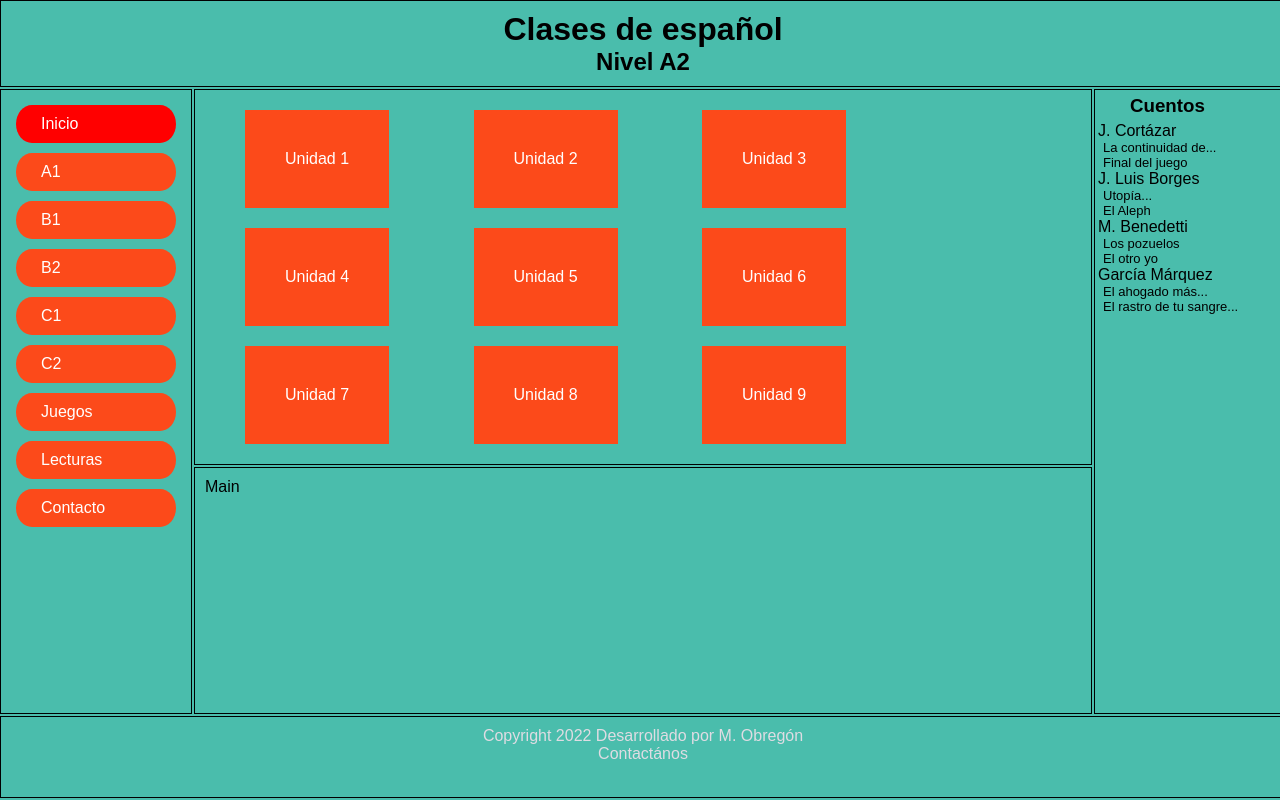
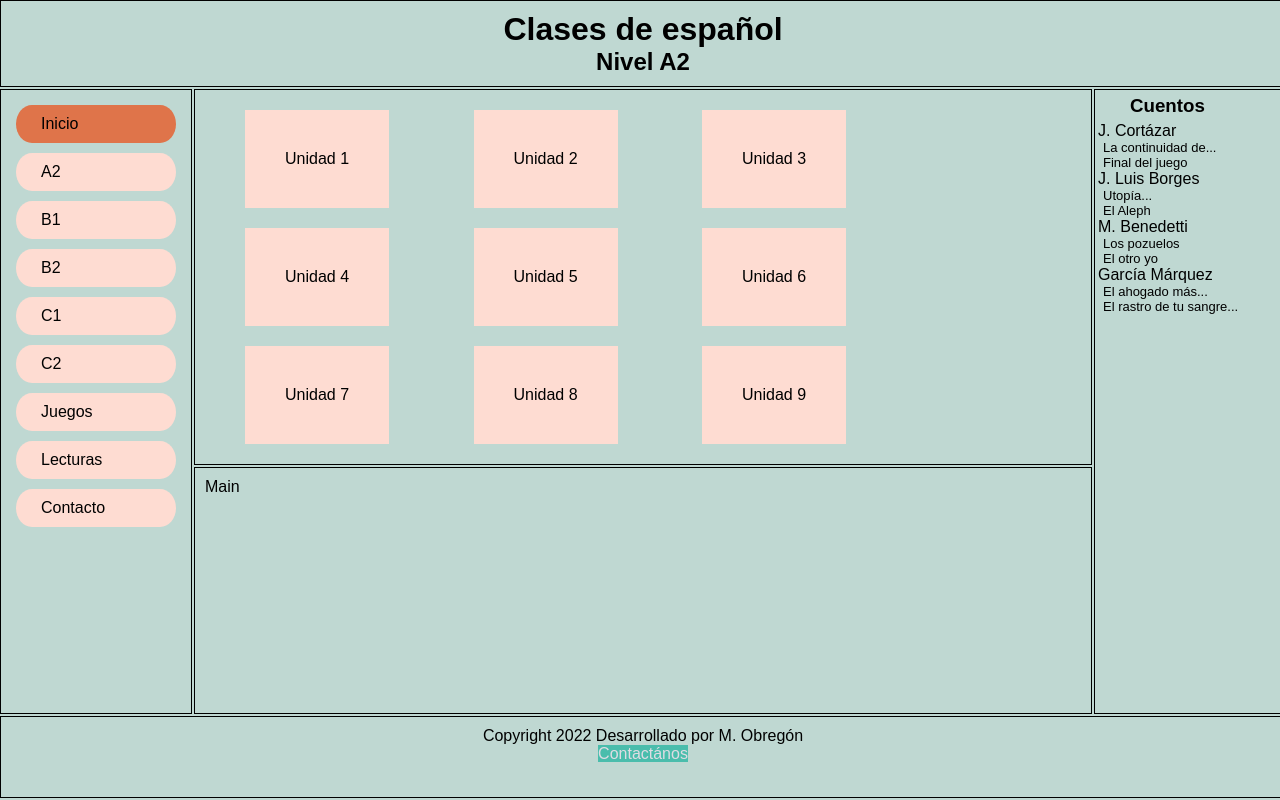
Before and after one commit to MaxiObregon/proyecto_ele, a plain HTML site: page paginas/A2.html in a window 1280 px wide. Drawn offline with Linux system fonts and the light colour scheme.

Commit message:
cambio paleta y nav

```diff
--- a/estilos.css
+++ b/estilos.css
@@ -2,7 +2,7 @@
 	margin:0px; padding: 0px;
 	box-sizing: border-box;
 	font-family: sans-serif;
-	background-color: #4ABDAC
+	background-color: #BFD8D2;
 }
 
 header, nav, section, main, footer{
@@ -10,7 +10,7 @@ header, nav, section, main, footer{
 }
 header{
 	grid-area: header;
-	text-align: center
+	text-align: center;
 }
 nav{
 	grid-area: nav;
@@ -19,7 +19,6 @@ nav{
 }
 section{
 	grid-area: section;
-	background-color: #4ABDAC;
 	flex-flow: wrap;
 }
 main{
@@ -31,7 +30,7 @@ div{
 footer{
 	grid-area: footer;
 	text-align: center;
-	color: #DFDCE3
+	color: black;
 }
 
 body{
@@ -40,8 +39,8 @@ body{
 	}
 a{
 	text-decoration: none;
-	background-color: #FC4A1A;
-	color: white;
+	background: #FEDCD2;
+	color: black;
 }
 ul{
 	margin: 3px;
@@ -106,21 +105,29 @@ ul{
 	margin: 5px;
 	margin-left: 35px;
 }
+.degradadoHeader{
+	background: linear-gradient(#DF744A, #DCB239)
+}
+.listaAnimada{
+	animation-name: texto;
+	animation-duration: 2s;
+}
 .subLista{
 	margin-left: 5px;
 	font-size: small;
 }
 .lista{
-	background-color: #FC4A1A;
 	margin: 5px;
 	padding: 10px 25px;
 	border-radius: 10% / 50%;
+	background: #FEDCD2;
+	color: black;
 }
 .niveles{
 	display: inline-block;
 	margin: 10px 40px;
 	padding: 40px;
-	background-color: #FC4A1A;
+	background-color: #FEDCD2;
 }
 .contactoFormulario{
 	margin: 2px;
@@ -139,6 +146,15 @@ ul{
 	width: 20%;
 }
 
+@keyframes texto{
+	from{
+		transform: translateX(-200px);
+		opacity: 0;
+	}
+	to{
+		transform: translateX(0px);
+	}
+}
 @media (min-width: 1024px){
 	#grid-index{
 		display: grid;
--- a/paginas/A2.html
+++ b/paginas/A2.html
@@ -13,15 +13,15 @@
 		<h2>Nivel A2</h2>
 	</header>
 	<nav class="border">
-			<span style="background: red" class="lista click"><a href="../index.html" style="background: red">Inicio</a></span>
-			<span class="lista"><a href="A1.html">A1</a></span>
-			<span class="lista"><a href="B1.html">B1</a></span>
-			<span class="lista"><a href="B2.html">B2</a></span>
-			<span class="lista"><a href="C1.html">C1</a></span>
-			<span class="lista"><a href="C2.html">C2</a></span>
-			<span class="lista"><a href="juegos.html">Juegos</a></span>
-			<span class="lista"><a href="lecturas.html">Lecturas</a></span>
-			<span class="lista"><a href="contacto.html">Contacto</a></span>
+			<span style="background: #DF744A" class="lista click"><a href="../index.html" style="background: #DF744A ">Inicio</a></span>
+			<span class="lista click listaAnimada"><a href="A2.html">A2</a></span>
+			<span class="lista click listaAnimada"><a href="B1.html">B1</a></span>
+			<span class="lista click listaAnimada"><a href="B2.html">B2</a></span>
+			<span class="lista click listaAnimada"><a href="C1.html">C1</a></span>
+			<span class="lista click listaAnimada"><a href="C2.html">C2</a></span>
+			<span class="lista click listaAnimada"><a href="juegos.html">Juegos</a></span>
+			<span class="lista click listaAnimada"><a href="lecturas.html">Lecturas</a></span>
+			<span class="lista click listaAnimada"><a href="contacto.html">Contacto</a></span>
 	</nav>
 	<section id="section" class="border">
 		<span class="niveles"><a href="unidadesA2/unidad1.html">Unidad 1</a></span>
```
Also changed, not shown: animaciones.html (+26 -3 lines), index.html (+10 -10 lines), paginas/A1.html (+9 -9 lines), paginas/B1.html (+9 -9 lines), paginas/B2.html (+9 -9 lines), paginas/C1.html (+9 -9 lines), paginas/C2.html (+9 -9 lines), paginas/contacto.html (+9 -9 lines).
